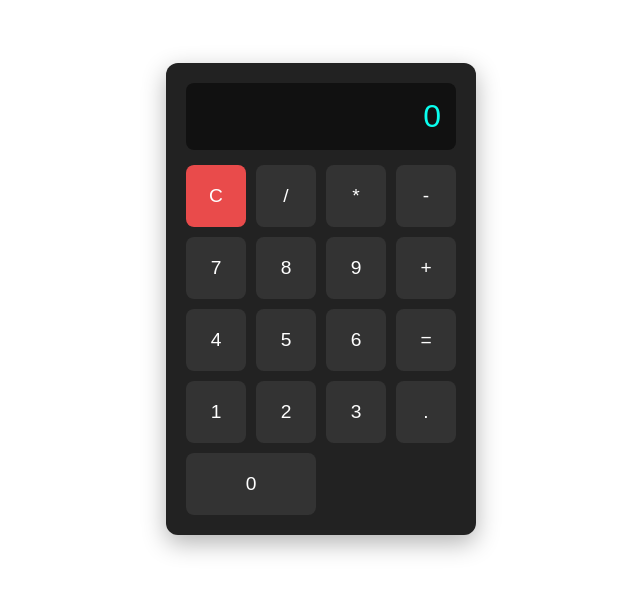
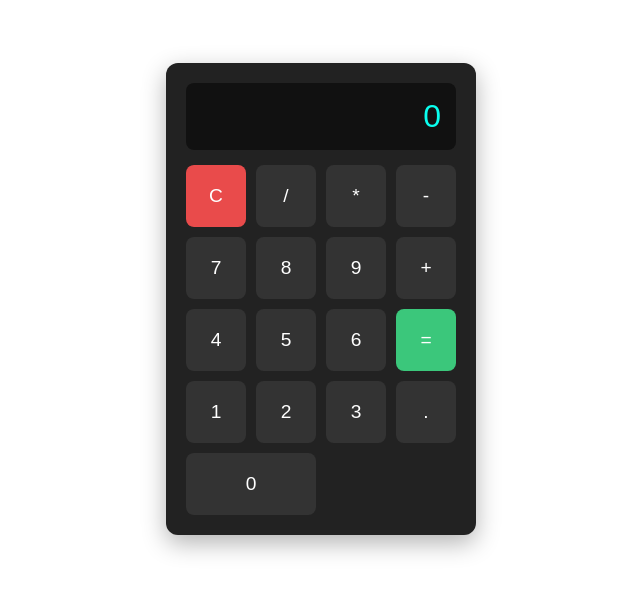
Before and after one commit to hetvvishah/OIBSIP, a plain HTML site: page index.html in a window 1280 px wide. Shown: the part 101-694 px from the top of the page, without its empty margins (319-959 px from the left). Drawn offline with Linux system fonts and the light colour scheme.

Commit message:
Update index.html

```diff
--- a/index.html
+++ b/index.html
@@ -23,7 +23,7 @@
       <button class="btn">4</button>
       <button class="btn">5</button>
       <button class="btn">6</button>
-      <button class="btn">=</button>
+      <button class="btn equal">=</button>
 
       <button class="btn">1</button>
       <button class="btn">2</button>
```
